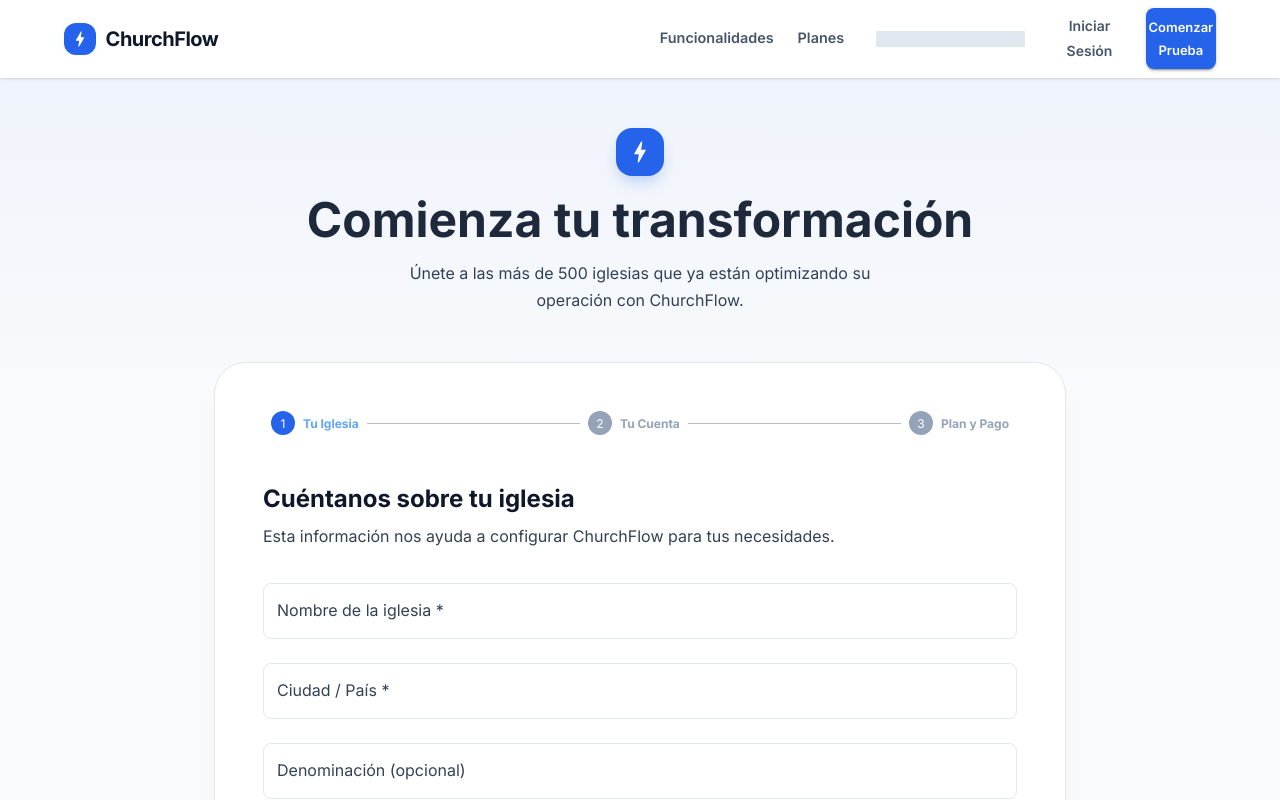
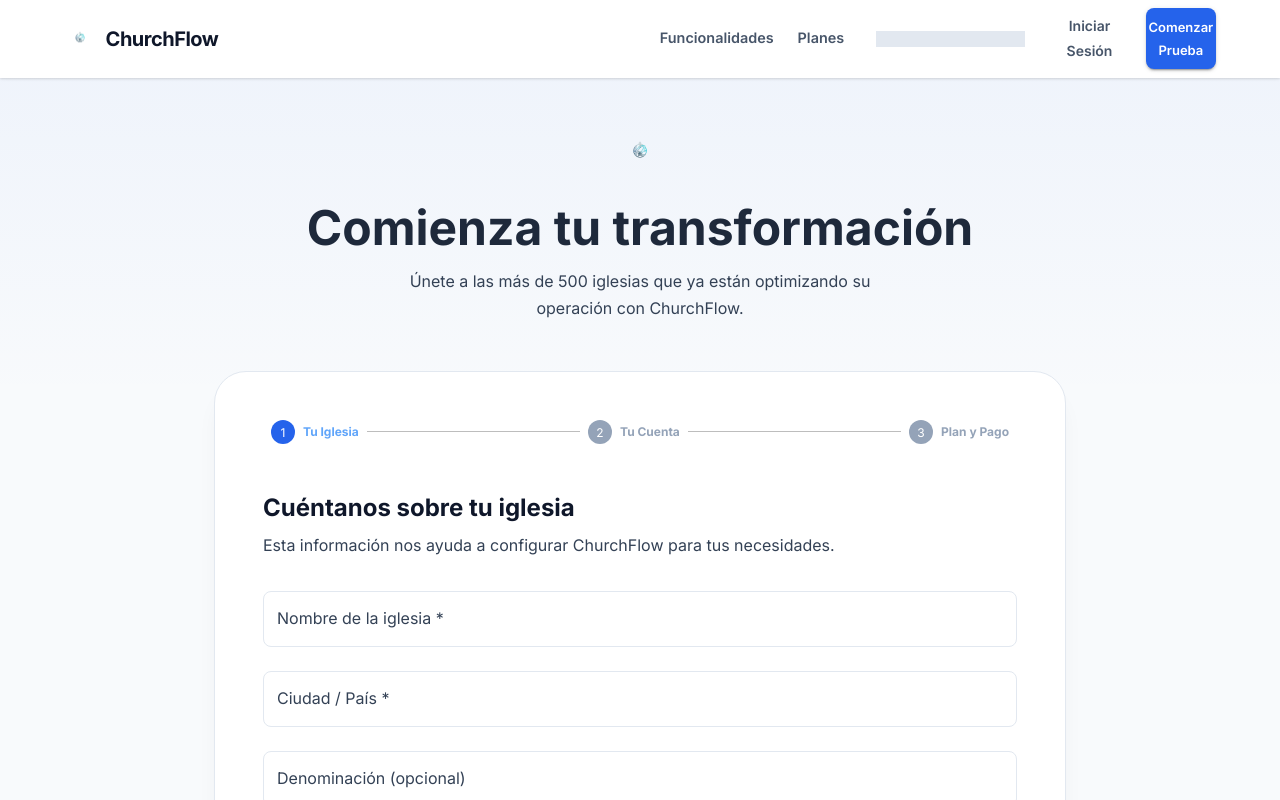
Before and after one commit to MiguelAbreu16/churchFlowLanding, a React (Vite) app: page /register in a window 1280 px wide. Shown: the top 800 px of the page. Built offline with nearby package versions, Linux system fonts and the light colour scheme.

Commit message:
feat: integrate global logo across landing page components
- Add logo.png to public directory
- Update favicon in index.html
- Replace Bolt icon with logo in Navbar, Footer, RegisterPage

```diff
--- a/index.html
+++ b/index.html
@@ -8,6 +8,7 @@
       content="ChurchFlow — Gestión inteligente para tu iglesia. Control de asistencia, mapas de asientos en tiempo real y métricas de servicio en una sola plataforma."
     />
     <meta name="theme-color" content="#080B1A" />
+    <link rel="icon" type="image/png" href="/logo.png" />
     <link rel="preconnect" href="https://fonts.googleapis.com" />
     <link rel="preconnect" href="https://fonts.gstatic.com" crossorigin />
     <link
--- a/src/components/common/Footer.jsx
+++ b/src/components/common/Footer.jsx
@@ -44,19 +44,11 @@ export default function Footer() {
         <Grid container spacing={8} sx={{ mb: 8 }}>
           <Grid item xs={12} md={5}>
             <Box sx={{ display: "flex", alignItems: "center", gap: 1.5, mb: 3 }}>
-              <Box
-                sx={{
-                  width: 32,
-                  height: 32,
-                  borderRadius: 1,
-                  bgcolor: "primary.main",
-                  display: "flex",
-                  alignItems: "center",
-                  justifyContent: "center",
-                }}
-              >
-                <Bolt sx={{ color: "white", fontSize: 20 }} />
-              </Box>
+                <img
+                  src="/logo.png"
+                  alt="Logo"
+                  style={{ width: 32, height: 32, objectFit: "contain" }}
+                />
               <Typography variant="h6" sx={{ fontWeight: 900, letterSpacing: -0.5 }}>
                 ChurchFlow
               </Typography>
--- a/src/components/common/Navbar.jsx
+++ b/src/components/common/Navbar.jsx
@@ -61,19 +61,11 @@ export default function Navbar() {
               color: "#0F172A",
             }}
           >
-            <Box
-              sx={{
-                width: 32,
-                height: 32,
-                borderRadius: 1.5,
-                background: theme.palette.primary.main,
-                display: "flex",
-                alignItems: "center",
-                justifyContent: "center",
-              }}
-            >
-              <Bolt sx={{ color: "white", fontSize: 20 }} />
-            </Box>
+            <img
+              src="/logo.png"
+              alt="Logo"
+              style={{ width: 32, height: 32, objectFit: "contain" }}
+            />
             <Typography
               variant="h6"
               sx={{
--- a/src/pages/RegisterPage.jsx
+++ b/src/pages/RegisterPage.jsx
@@ -19,22 +19,11 @@ export default function RegisterPage() {
       >
         <Container maxWidth="md">
           <Box sx={{ textAlign: "center", mb: 6 }}>
-            <Box
-              sx={{
-                width: 48,
-                height: 48,
-                borderRadius: 2,
-                bgcolor: "primary.main",
-                display: "inline-flex",
-                alignItems: "center",
-                justifyContent: "center",
-                color: "#fff",
-                mb: 2,
-                boxShadow: "0 8px 16px -4px rgba(37, 99, 235, 0.3)",
-              }}
-            >
-              <Bolt sx={{ fontSize: 28 }} />
-            </Box>
+            <img
+              src="/logo.png"
+              alt="Logo"
+              style={{ width: 48, height: 48, objectFit: "contain", marginBottom: 16 }}
+            />
             <Typography variant="h3" sx={{ fontWeight: 800, mb: 1.5 }}>
               Comienza tu transformación
             </Typography>
```
Also changed, not shown: public/logo.png (added).
